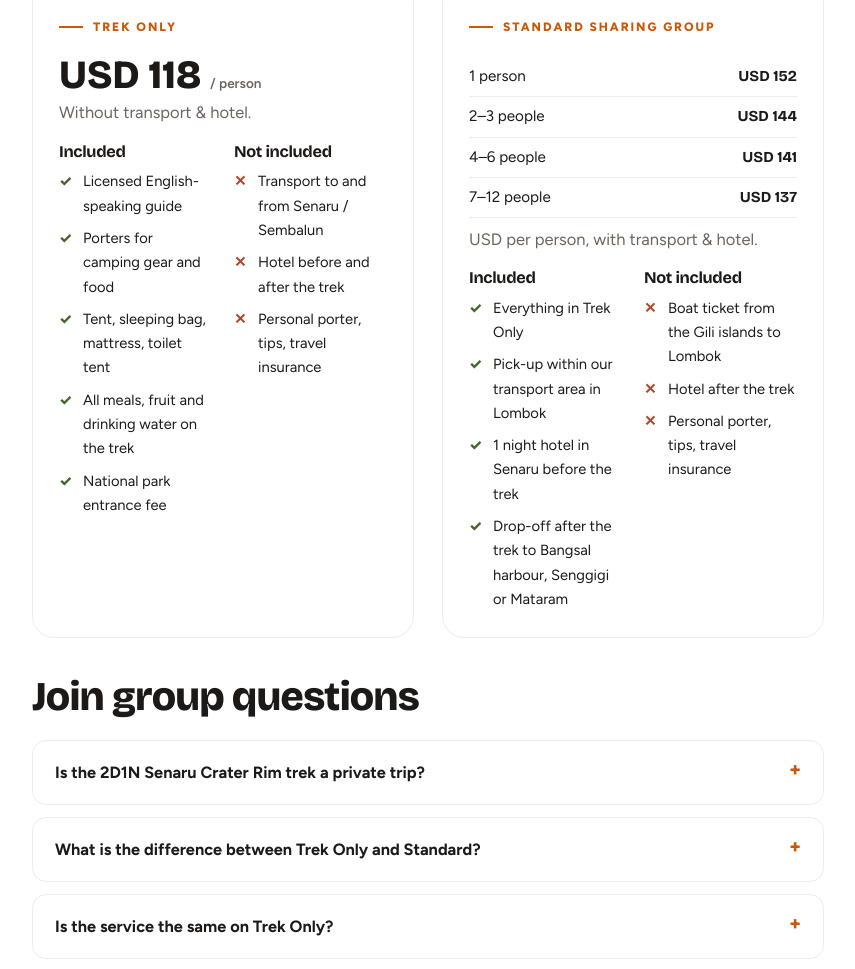
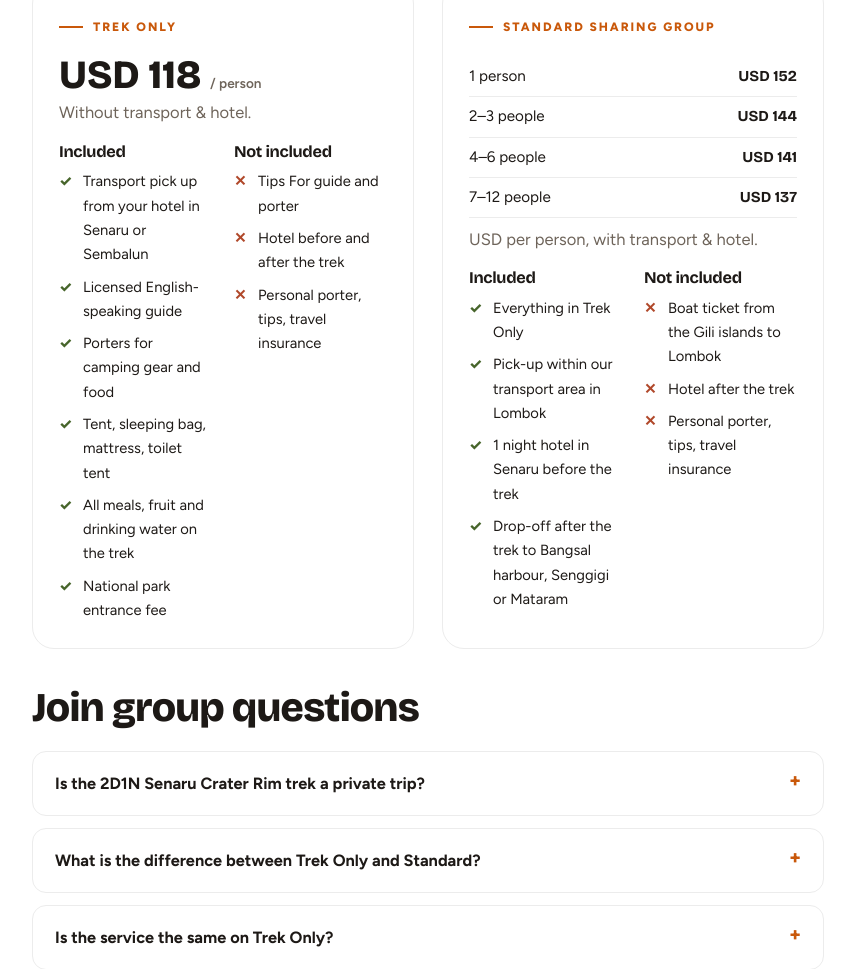
Before and after one commit to trekkingbackpacker-cyber/trekkingbackpacker, a plain HTML site: page packages/2d1n-senaru-crater-rim.html in a window 1280 px wide. Shown: the part 2776-3745 px from the top of the page, without its empty margins (18-873 px from the left). Drawn offline with nearby package versions, Linux system fonts and the light colour scheme.

Commit message:
Update 2d1n-senaru-crater-rim.html

```diff
--- a/packages/2d1n-senaru-crater-rim.html
+++ b/packages/2d1n-senaru-crater-rim.html
@@ -98,8 +98,8 @@
 <h2 style="margin-top:36px">Prices for this join group trek</h2>
 <div class="two-col">
 <div class="price-card"><span class="eyebrow">Trek Only</span><div class="price">USD 118 <small>/ person</small></div><p class="muted">Without transport &amp; hotel.</p><div class="two-col incexc">
-<div><h3>Included</h3><ul class="ticks"><li>Licensed English-speaking guide</li><li>Porters for camping gear and food</li><li>Tent, sleeping bag, mattress, toilet tent</li><li>All meals, fruit and drinking water on the trek</li><li>National park entrance fee</li></ul></div>
-<div><h3>Not included</h3><ul class="ticks crosses"><li>Transport to and from Senaru / Sembalun</li><li>Hotel before and after the trek</li><li>Personal porter, tips, travel insurance</li></ul></div>
+<div><h3>Included</h3><ul class="ticks"><li>Transport pick up from your hotel in Senaru or Sembalun</li><li>Licensed English-speaking guide</li><li>Porters for camping gear and food</li><li>Tent, sleeping bag, mattress, toilet tent</li><li>All meals, fruit and drinking water on the trek</li><li>National park entrance fee</li></ul></div>
+<div><h3>Not included</h3><ul class="ticks crosses"><li>Tips For guide and porter</li><li>Hotel before and after the trek</li><li>Personal porter, tips, travel insurance</li></ul></div>
 </div></div>
 <div class="price-card"><span class="eyebrow">Standard sharing group</span>
 <table class="mini-tiers"><tbody><tr><td>1 person</td><td>USD 152</td></tr><tr><td>2–3 people</td><td>USD 144</td></tr><tr><td>4–6 people</td><td>USD 141</td></tr><tr><td>7–12 people</td><td>USD 137</td></tr></tbody></table>
```
